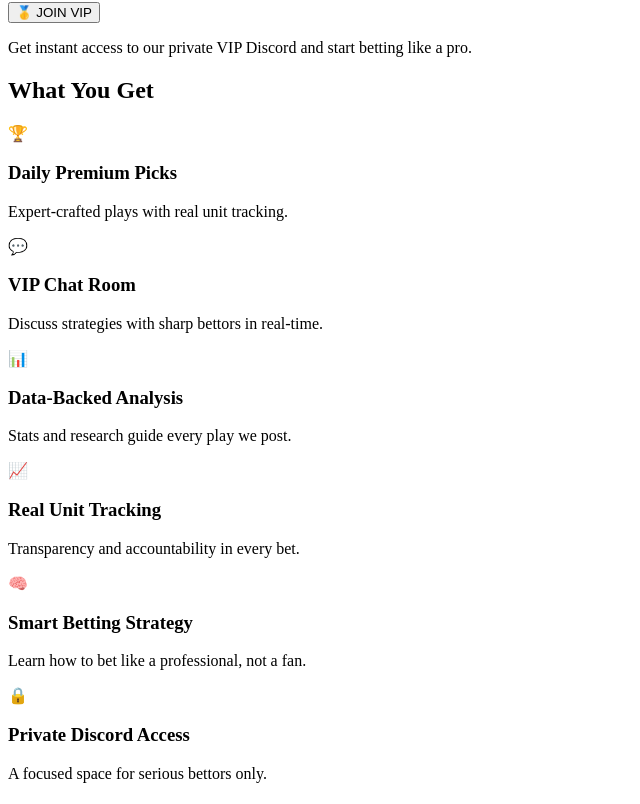
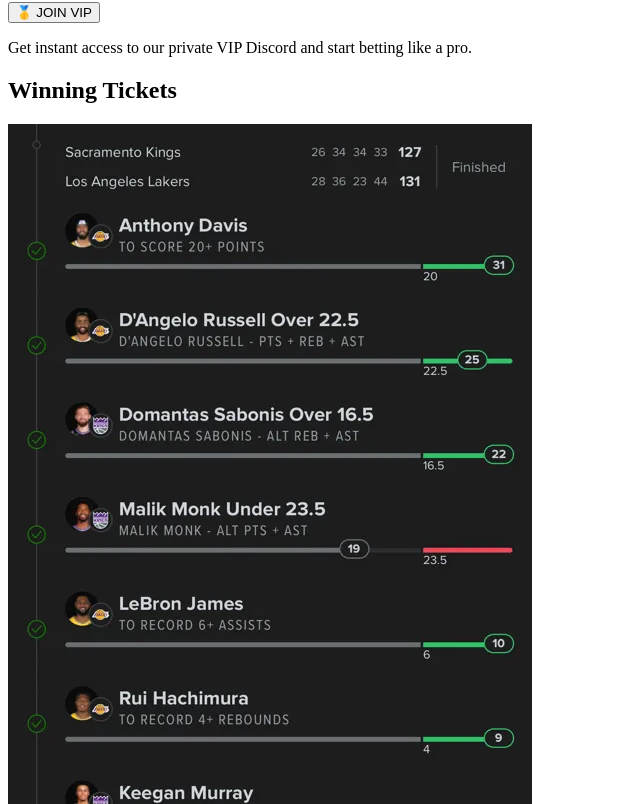
Before and after one commit to BLOKEPICK/BLOKEP, a Next.js app: page / in a window 1280 px wide. Shown: the part 776-1580 px from the top of the page, without its empty margins (0-640 px from the left). Built offline with nearby package versions, Linux system fonts and the light colour scheme.

Commit message:
Update "What You Get" section to reflect VIP plan benefits

```diff
--- a/pages/index.js
+++ b/pages/index.js
@@ -56,41 +56,7 @@
         <p className="text-sm text-gray-400 mb-12">Get instant access to our private VIP Discord and start betting like a pro.</p>
 
 
-<section className="w-full mb-20">
-  <h2 className="text-2xl font-bold mb-6 text-center">What You Get</h2>
-  <div className="grid grid-cols-1 sm:grid-cols-2 md:grid-cols-3 gap-6">
-    <div className="bg-[#1a1a1a] p-6 rounded-xl shadow hover:scale-105 transition">
-      <div className="text-3xl mb-2">🏆</div>
-      <h3 className="text-lg font-bold">Daily Premium Picks</h3>
-      <p className="text-sm text-gray-400">Expert-crafted plays with real unit tracking.</p>
-    </div>
-    <div className="bg-[#1a1a1a] p-6 rounded-xl shadow hover:scale-105 transition">
-      <div className="text-3xl mb-2">💬</div>
-      <h3 className="text-lg font-bold">VIP Chat Room</h3>
-      <p className="text-sm text-gray-400">Discuss strategies with sharp bettors in real-time.</p>
-    </div>
-    <div className="bg-[#1a1a1a] p-6 rounded-xl shadow hover:scale-105 transition">
-      <div className="text-3xl mb-2">📊</div>
-      <h3 className="text-lg font-bold">Data-Backed Analysis</h3>
-      <p className="text-sm text-gray-400">Stats and research guide every play we post.</p>
-    </div>
-    <div className="bg-[#1a1a1a] p-6 rounded-xl shadow hover:scale-105 transition">
-      <div className="text-3xl mb-2">📈</div>
-      <h3 className="text-lg font-bold">Real Unit Tracking</h3>
-      <p className="text-sm text-gray-400">Transparency and accountability in every bet.</p>
-    </div>
-    <div className="bg-[#1a1a1a] p-6 rounded-xl shadow hover:scale-105 transition">
-      <div className="text-3xl mb-2">🧠</div>
-      <h3 className="text-lg font-bold">Smart Betting Strategy</h3>
-      <p className="text-sm text-gray-400">Learn how to bet like a professional, not a fan.</p>
-    </div>
-    <div className="bg-[#1a1a1a] p-6 rounded-xl shadow hover:scale-105 transition">
-      <div className="text-3xl mb-2">🔒</div>
-      <h3 className="text-lg font-bold">Private Discord Access</h3>
-      <p className="text-sm text-gray-400">A focused space for serious bettors only.</p>
-    </div>
-  </div>
-</section>
+
 
 
         <section className="w-full mb-20">
@@ -184,30 +150,34 @@
         <div className="w-24 h-px bg-gray-600 my-10 rounded-full opacity-50" />
 
 
-<section className="w-full my-20 px-4">
+
+
+
+
+<section className="w-full px-4 my-20">
   <h2 className="text-2xl font-bold text-center mb-10">What You Get</h2>
-  <div className="max-w-5xl mx-auto grid grid-cols-1 sm:grid-cols-2 lg:grid-cols-3 gap-6 text-sm text-gray-300">
-    <div className="bg-[#1b1b1b] p-6 rounded-xl border border-gray-700">
-      <h3 className="text-xl font-bold mb-2 text-green-400">Three Day Pass</h3>
-      <ul className="space-y-1">
+  <div className="grid grid-cols-1 md:grid-cols-3 gap-6 max-w-6xl mx-auto text-sm text-gray-300">
+    <div className="bg-[#1a1a1a] p-6 rounded-xl text-center border border-gray-700">
+      <h3 className="text-lg font-bold text-green-400 mb-4">Three Day Pass</h3>
+      <ul className="space-y-2">
         <li>✅ Daily VIP Picks</li>
         <li>✅ Access to VIP Chat</li>
         <li>⛔ No access to Diamond Picks</li>
         <li>⏳ 3 Days of Access</li>
       </ul>
     </div>
-    <div className="bg-[#1b1b1b] p-6 rounded-xl border border-gray-700">
-      <h3 className="text-xl font-bold mb-2 text-green-400">One Week</h3>
-      <ul className="space-y-1">
+    <div className="bg-[#1a1a1a] p-6 rounded-xl text-center border border-gray-700">
+      <h3 className="text-lg font-bold text-green-400 mb-4">One Week of BLOKE PICKS</h3>
+      <ul className="space-y-2">
         <li>✅ Daily VIP Picks</li>
         <li>✅ Access to VIP Chat</li>
         <li>⛔ No access to Diamond Picks</li>
         <li>⏳ 7 Days of Access</li>
       </ul>
     </div>
-    <div className="bg-[#1b1b1b] p-6 rounded-xl border border-gray-700">
-      <h3 className="text-xl font-bold mb-2 text-green-400">One Month</h3>
-      <ul className="space-y-1">
+    <div className="bg-[#1a1a1a] p-6 rounded-xl text-center border border-gray-700">
+      <h3 className="text-lg font-bold text-green-400 mb-4">One Month of BLOKE PICKS</h3>
+      <ul className="space-y-2">
         <li>✅ Daily VIP Picks</li>
         <li>✅ Access to VIP Chat</li>
         <li>✅ Access to Diamond Picks</li>
```
